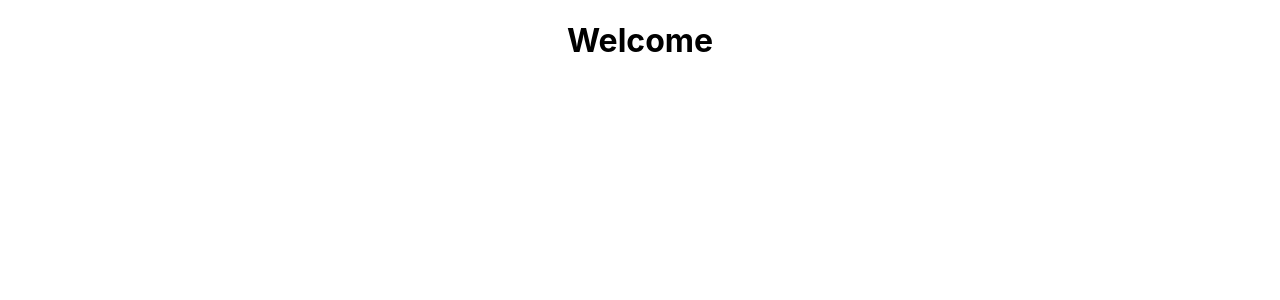
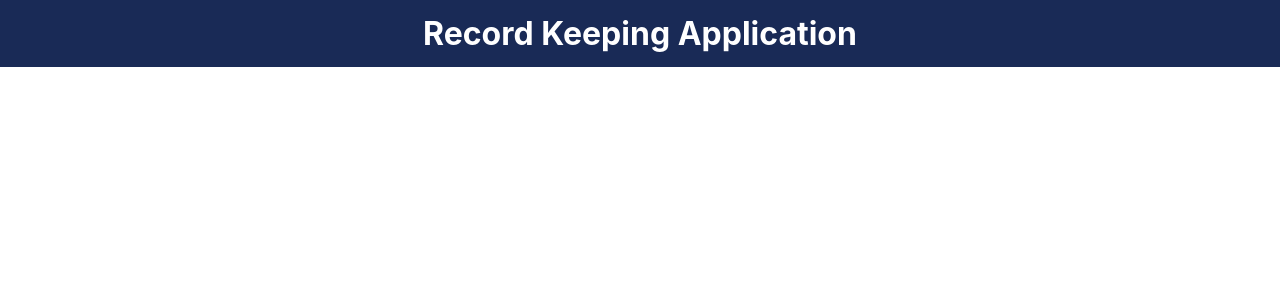
Before and after one commit to Eshwar17/Record-Keeping-App, a React (Create React App) app: page / in a window 1280 px wide. Shown: the top 300 px of the page. Built offline with nearby package versions, Linux system fonts and the light colour scheme.

Commit message:
Added and styled Header component

```diff
--- a/src/App.css
+++ b/src/App.css
@@ -1,38 +1,13 @@
 .App {
   text-align: center;
+  color: black;
 }
 
-.App-logo {
-  height: 40vmin;
-  pointer-events: none;
+h1 {
+  margin: 0;
 }
-
-@media (prefers-reduced-motion: no-preference) {
-  .App-logo {
-    animation: App-logo-spin infinite 20s linear;
-  }
+.header {
+  background-color: #192a56;
+  color: #fff;
+  padding: 14px;
 }
-
-.App-header {
-  background-color: #282c34;
-  min-height: 100vh;
-  display: flex;
-  flex-direction: column;
-  align-items: center;
-  justify-content: center;
-  font-size: calc(10px + 2vmin);
-  color: white;
-}
-
-.App-link {
-  color: #61dafb;
-}
-
-@keyframes App-logo-spin {
-  from {
-    transform: rotate(0deg);
-  }
-  to {
-    transform: rotate(360deg);
-  }
-}
--- a/src/App.js
+++ b/src/App.js
@@ -1,10 +1,11 @@
 
 import './App.css';
+import Header from './components/Header';
 
 function App() {
   return (
     <div className="App">
-      <h1 style={{color: 'black'}}>Welcome</h1>
+      <Header />
     </div>
   );
 }
--- /dev/null
+++ b/src/components/Header.js
@@ -0,0 +1,13 @@
+import React from 'react'
+
+const Header = () => {
+  return (
+    <div className='header'>
+    <h1>
+      Record Keeping Application
+    </h1>
+    </div>
+  )
+}
+
+export default Header
```
